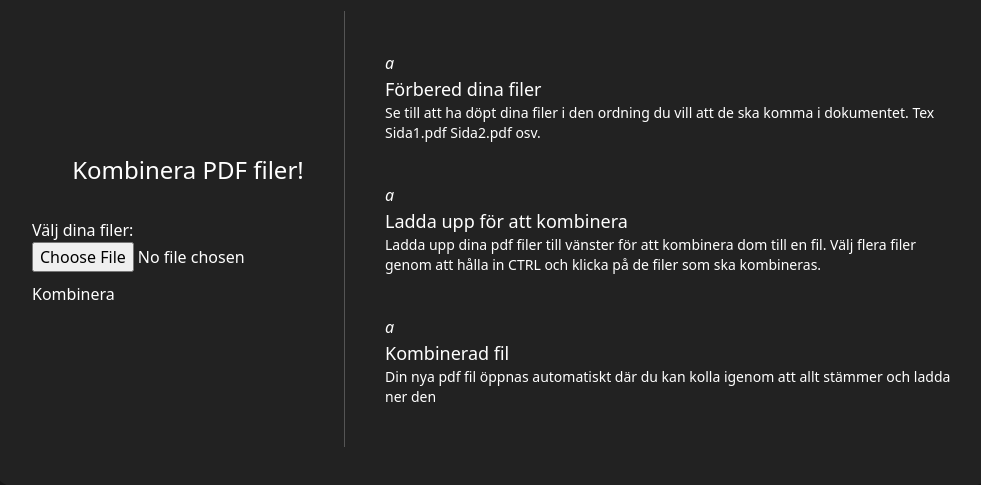
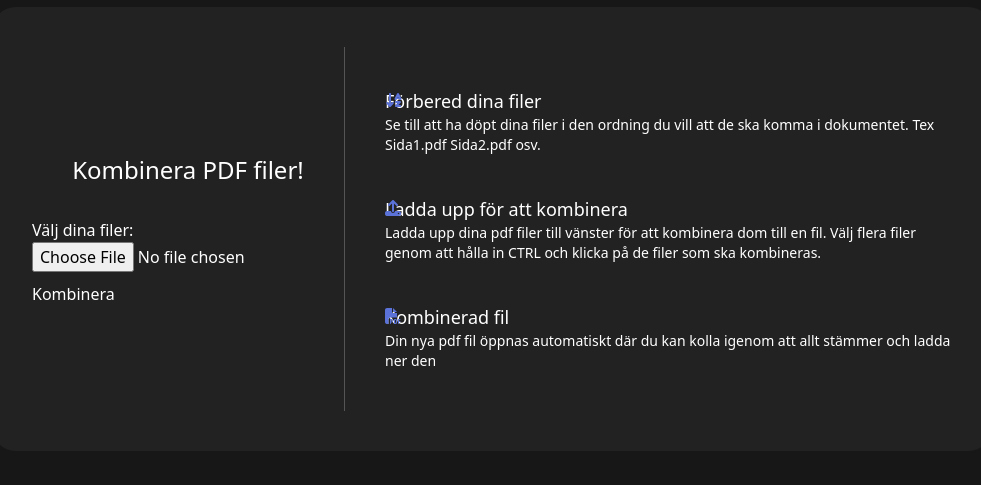
Before and after one commit to emillindblad/pdfmerge2, a Next.js app: page / in a window 1280 px wide. Shown: the part 171-656 px from the top of the page, without its empty margins (148-1129 px from the left). Built offline with nearby package versions, Linux system fonts and the light colour scheme.

Commit message:
started adding fa-icons

```diff
--- a/package.json
+++ b/package.json
@@ -9,6 +9,9 @@
     "lint": "next lint"
   },
   "dependencies": {
+    "@fortawesome/fontawesome-svg-core": "^6.2.0",
+    "@fortawesome/free-solid-svg-icons": "^6.2.0",
+    "@fortawesome/react-fontawesome": "^0.2.0",
     "next": "12.2.5",
     "react": "18.2.0",
     "react-dom": "18.2.0",
--- a/src/pages/index.tsx
+++ b/src/pages/index.tsx
@@ -1,5 +1,8 @@
 import type { NextPage } from "next";
 import Head from "next/head";
+import { FontAwesomeIcon } from "@fortawesome/react-fontawesome";
+import { IconProp } from "@fortawesome/fontawesome-svg-core";
+import { faArrowDownAZ, faFilePdf, faUpload } from '@fortawesome/free-solid-svg-icons'
 
 const Home: NextPage = () => {
   return (
@@ -7,7 +10,6 @@ const Home: NextPage = () => {
       <Head>
         <title>PDF Merger</title>
         <meta name="description" content="A simple app for merging pdf files" />
-        <link rel="icon" href="/favicon.ico" />
       </Head>
 
       <main className="flex items-center justify-center h-screen bg-[#171717] text-white">
@@ -27,17 +29,17 @@ const Home: NextPage = () => {
             </div>
             <div className="pl-10 flex-[1.5]">
                 <InfoSection
-                    icon="a"
+                    icon={faArrowDownAZ}
                     title="Förbered dina filer"
                     description="Se till att ha döpt dina filer i den ordning du vill att de ska komma i dokumentet. Tex Sida1.pdf Sida2.pdf osv."
                 />
                 <InfoSection
-                    icon="a"
+                    icon={faUpload}
                     title="Ladda upp för att kombinera"
                     description="Ladda upp dina pdf filer till vänster för att kombinera dom till en fil. Välj flera filer genom att hålla in CTRL och klicka på de filer som ska kombineras."
                 />
                 <InfoSection
-                    icon="a"
+                    icon={faFilePdf}
                     title="Kombinerad fil"
                     description="Din nya pdf fil öppnas automatiskt där du kan kolla igenom att allt stämmer och ladda ner den"
                 />
@@ -51,7 +53,7 @@ const Home: NextPage = () => {
 export default Home;
 
 type InfoSectionProps = {
-  icon: string;
+  icon: IconProp;
   title: string;
   description: string;
 };
@@ -62,10 +64,10 @@ const InfoSection = ({
   description,
 }: InfoSectionProps) => {
   return (
-    <section className="mt-10 mb-10">
-        <i>{icon}</i>
-        <h3 className="text-lg ">{title}</h3>
-        <p className="text-sm ">{description}</p>
+    <section className="mt-10 mb-10 relative">
+        <FontAwesomeIcon icon={icon} className="text-main-blue absolute left-0 top-[5px]"/>
+        <h3 className="text-lg">{title}</h3>
+        <p className="text-sm">{description}</p>
     </section>
   );
 };
--- a/tailwind.config.cjs
+++ b/tailwind.config.cjs
@@ -2,7 +2,11 @@
 module.exports = {
   content: ["./src/**/*.{js,ts,jsx,tsx}"],
   theme: {
-    extend: {},
+        extend: {
+            colors: {
+                'main-blue' : '#5b73d8'
+            },
+        },
   },
   plugins: [],
 };
```
Also changed, not shown: 2 other files (tests, documents, lock files or other folders).
